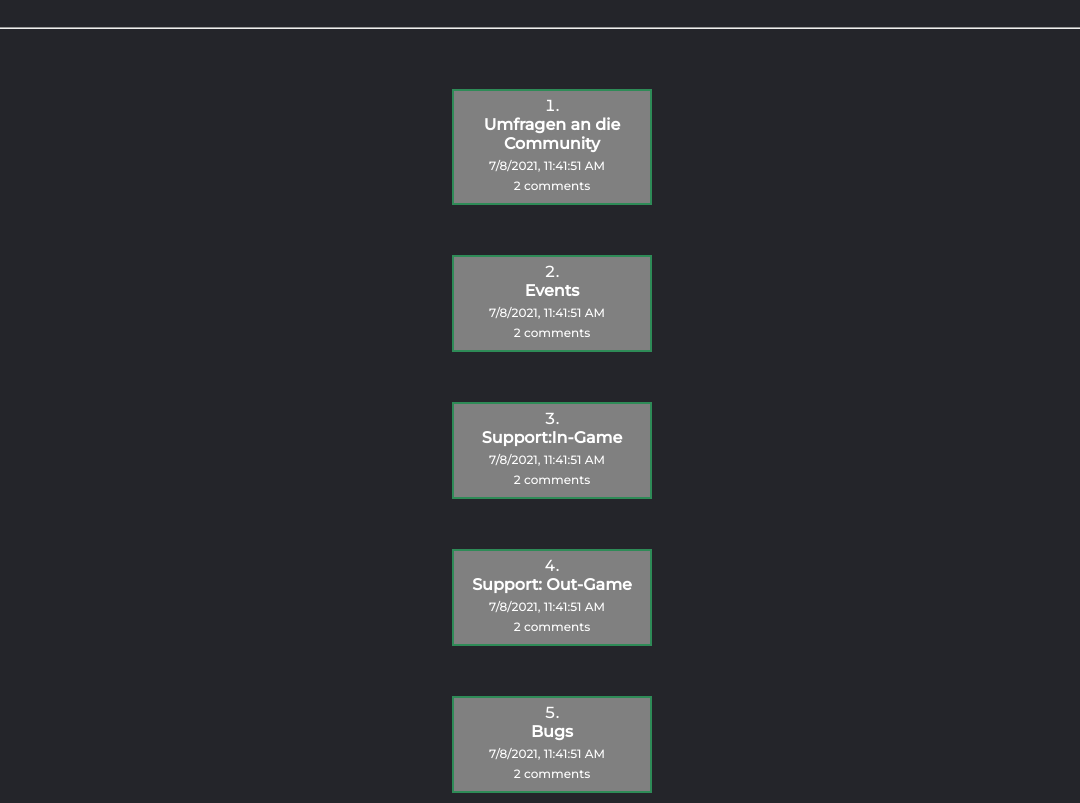
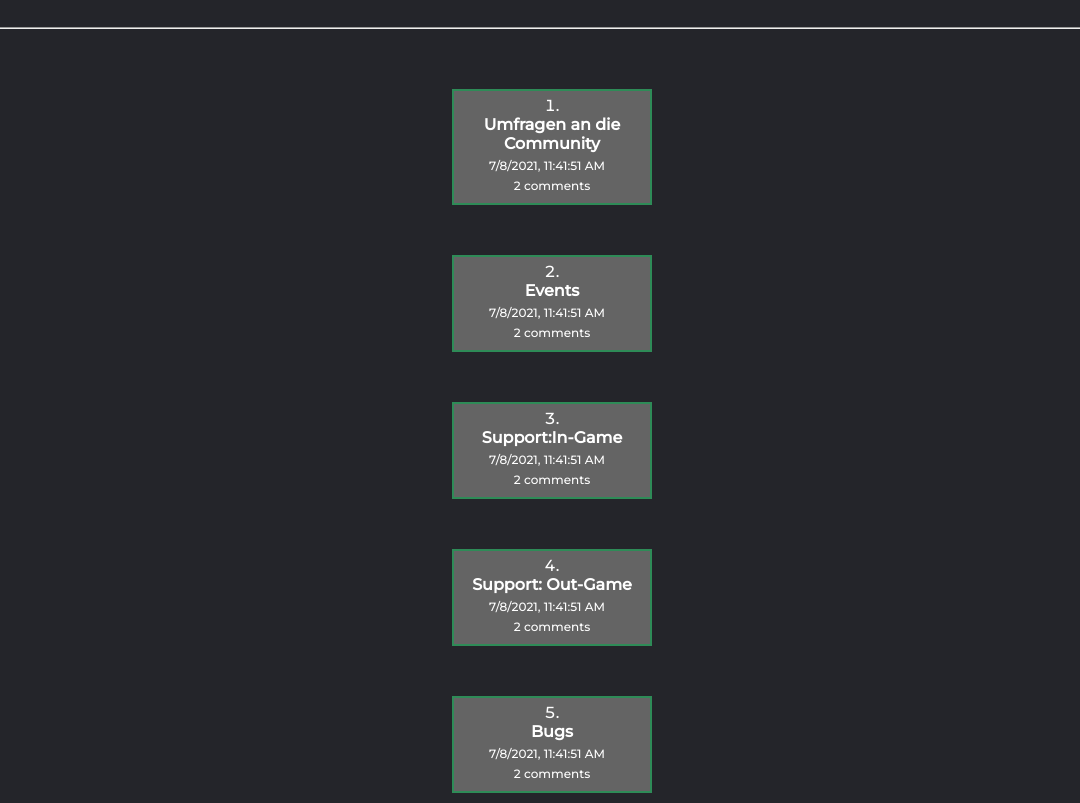
Before and after one commit to Luca180405/craftzero.net, a plain HTML site: page index.html in a window 1280 px wide. Shown: the part 97-900 px from the top of the page, without its empty margins (103-1183 px from the left). Drawn offline with Linux system fonts and the light colour scheme.

Commit message:
Add files via upload

```diff
--- a/index.html
+++ b/index.html
@@ -85,25 +85,25 @@
         .row {
             margin-left: 540px;
             padding: 5px 0;
-            background-color: gray;
+            background-color: rgb(100, 100, 100);
             border: 2px solid seagreen;
             width: 200px;
         }
         .bottom {
-            background: gray;
+            background: rgb(100, 100, 100);
             color: grey;
             font-size: 12px;
         }
         .timestamp {
-            background-color: gray;
+            background-color: rgb(100, 100, 100);
             padding-right: 10px;
         }
         .comment-count{
-            background-color: gray;
+            background-color: rgb(100, 100, 100);
         }
 
     h4{
-        background-color: gray;
+        background-color: rgb(100, 100, 100);
     }
 
     img{
```
